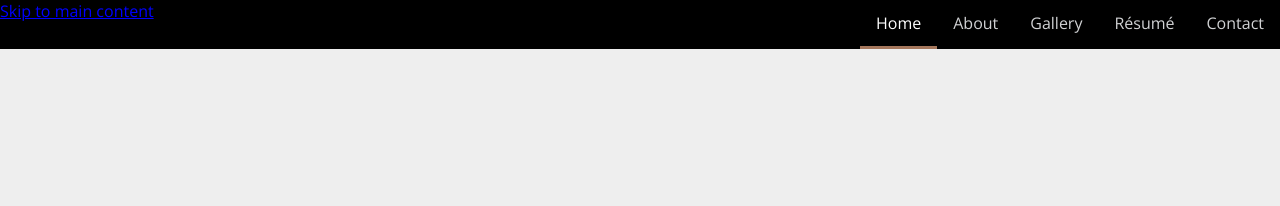
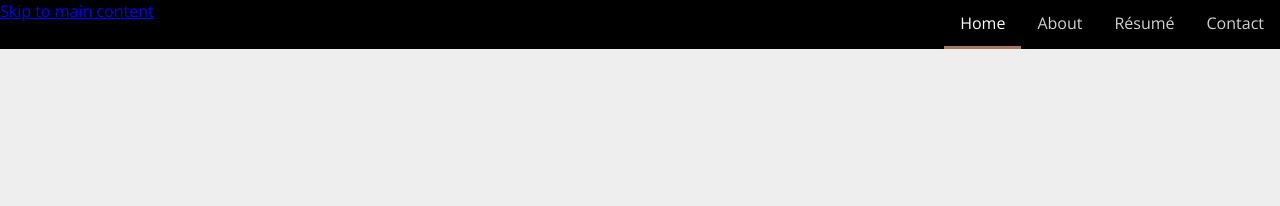
Before and after one commit to ACQSorca/acqsorca.github.io, a Jekyll site: the page built from index.html, in a window 1280 px wide. Shown: the top 206 px of the page. Built offline with Jekyll 4.4.1, drawn with Linux system fonts in a browser that asks for light colours; some web fonts are replaced.

Commit message:
Removed gallery from navbar

```diff
--- a/_includes/nav-bar.html
+++ b/_includes/nav-bar.html
@@ -17,11 +17,6 @@
         </li>
 
         <li>
-            <a href="/gallery.html"
-            {% if page.url == '/gallery.html' or page.category == 'Graphics' or page.category == 'Development' or page.category == 'Other' %} id="currentpage"{% endif %}>Gallery</a>
-        </li>
-
-        <li>
             <a href="/resume.html"
             {% if page.url == '/resume.html' %} id="currentpage"{% endif %}>R&eacute;sum&eacute;</a>
         </li>
```
